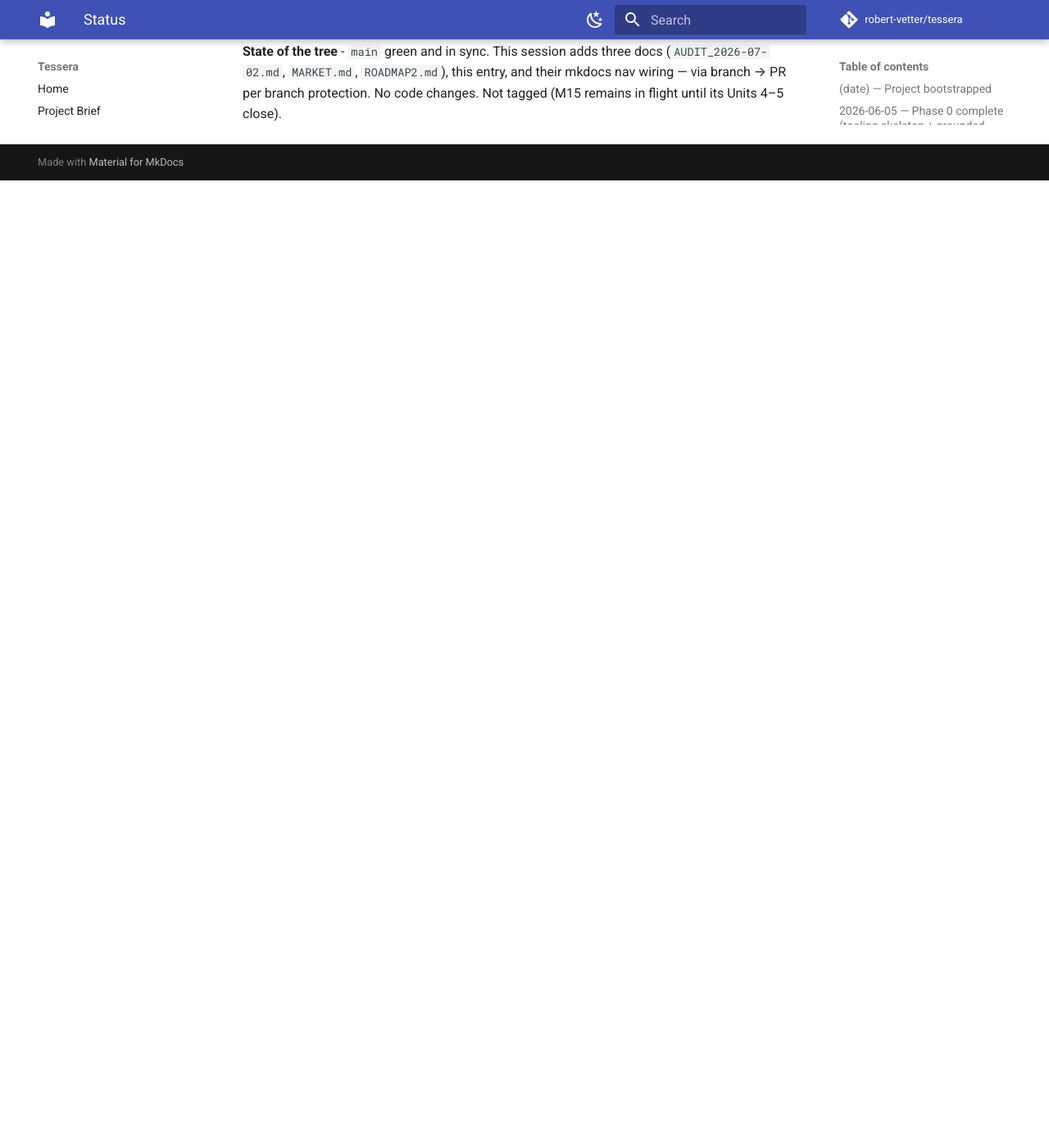
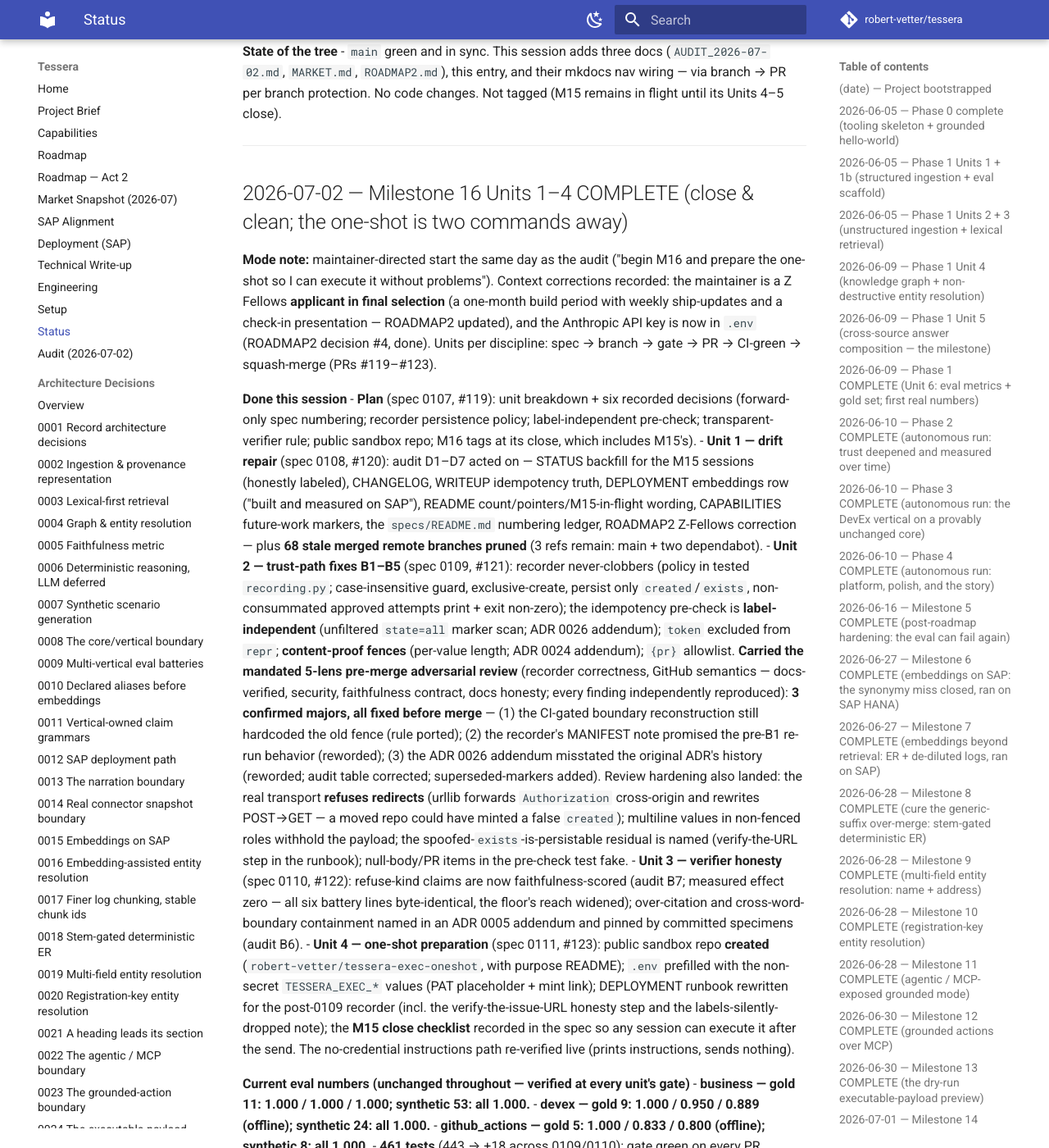
Before and after one commit to robert-vetter/tessera, an MkDocs documentation site: the page built from docs/STATUS.md, in a window 1280 px wide and 1400 px high, scrolled down 36625 px. Shown: the whole window at 82% size. Built offline with MkDocs 1.6.1 and Material for MkDocs 9.7.7, drawn with Linux system fonts in a browser that asks for light colours; comment, search, counter and statistics services are not loaded; before the commit the page ends 36845 px from its top, so only the background shows below that; some of the changed text lies outside the part shown.

Commit message:
docs: wrap Milestone 16 Units 1-4 — STATUS entry (/wrap) (#124)
Co-authored-by: Claude Fable 5 <noreply@anthropic.com>

```diff
--- a/docs/STATUS.md
+++ b/docs/STATUS.md
@@ -1804,3 +1804,91 @@ internship and the Z Fellows cohort (customer-ready MVP + visible traction).
   (`AUDIT_2026-07-02.md`, `MARKET.md`, `ROADMAP2.md`), this entry, and their
   mkdocs nav wiring — via branch → PR per branch protection. No code changes.
   Not tagged (M15 remains in flight until its Units 4–5 close).
+
+---
+
+## 2026-07-02 — Milestone 16 Units 1–4 COMPLETE (close & clean; the one-shot is two commands away)
+
+**Mode note:** maintainer-directed start the same day as the audit ("begin M16
+and prepare the one-shot so I can execute it without problems"). Context
+corrections recorded: the maintainer is a Z Fellows **applicant in final
+selection** (a one-month build period with weekly ship-updates and a check-in
+presentation — ROADMAP2 updated), and the Anthropic API key is now in `.env`
+(ROADMAP2 decision #4, done). Units per discipline: spec → branch → gate → PR
+→ CI-green → squash-merge (PRs #119–#123).
+
+**Done this session**
+- **Plan** (spec 0107, #119): unit breakdown + six recorded decisions
+  (forward-only spec numbering; recorder persistence policy; label-independent
+  pre-check; transparent-verifier rule; public sandbox repo; M16 tags at its
+  close, which includes M15's).
+- **Unit 1 — drift repair** (spec 0108, #120): audit D1–D7 acted on — STATUS
+  backfill for the M15 sessions (honestly labeled), CHANGELOG, WRITEUP
+  idempotency truth, DEPLOYMENT embeddings row ("built and measured on SAP"),
+  README count/pointers/M15-in-flight wording, CAPABILITIES future-work
+  markers, the `specs/README.md` numbering ledger, ROADMAP2 Z-Fellows
+  correction — plus **68 stale merged remote branches pruned** (3 refs remain:
+  main + two dependabot).
+- **Unit 2 — trust-path fixes B1–B5** (spec 0109, #121): recorder
+  never-clobbers (policy in tested `recording.py`; case-insensitive guard,
+  exclusive-create, persist only `created`/`exists`, non-consummated approved
+  attempts print + exit non-zero); the idempotency pre-check is
+  **label-independent** (unfiltered `state=all` marker scan; ADR 0026
+  addendum); `token` excluded from `repr`; **content-proof fences** (per-value
+  length; ADR 0024 addendum); `{pr}` allowlist. **Carried the mandated 5-lens
+  pre-merge adversarial review** (recorder correctness, GitHub semantics —
+  docs-verified, security, faithfulness contract, docs honesty; every finding
+  independently reproduced): **3 confirmed majors, all fixed before merge** —
+  (1) the CI-gated boundary reconstruction still hardcoded the old fence
+  (rule ported); (2) the recorder's MANIFEST note promised the pre-B1 re-run
+  behavior (reworded); (3) the ADR 0026 addendum misstated the original ADR's
+  history (reworded; audit table corrected; superseded-markers added). Review
+  hardening also landed: the real transport **refuses redirects** (urllib
+  forwards `Authorization` cross-origin and rewrites POST→GET — a moved repo
+  could have minted a false `created`); multiline values in non-fenced roles
+  withhold the payload; the spoofed-`exists`-is-persistable residual is named
+  (verify-the-URL step in the runbook); null-body/PR items in the pre-check
+  test fake.
+- **Unit 3 — verifier honesty** (spec 0110, #122): refuse-kind claims are now
+  faithfulness-scored (audit B7; measured effect zero — all six battery lines
+  byte-identical, the floor's reach widened); over-citation and
+  cross-word-boundary containment named in an ADR 0005 addendum and pinned by
+  committed specimens (audit B6).
+- **Unit 4 — one-shot preparation** (spec 0111, #123): public sandbox repo
+  **created** (`robert-vetter/tessera-exec-oneshot`, with purpose README);
+  `.env` prefilled with the non-secret `TESSERA_EXEC_*` values (PAT
+  placeholder + mint link); DEPLOYMENT runbook rewritten for the post-0109
+  recorder (incl. the verify-the-issue-URL honesty step and the
+  labels-silently-dropped note); the **M15 close checklist** recorded in the
+  spec so any session can execute it after the send. The no-credential
+  instructions path re-verified live (prints instructions, sends nothing).
+
+**Current eval numbers (unchanged throughout — verified at every unit's gate)**
+- **business — gold 11: 1.000 / 1.000 / 1.000; synthetic 53: all 1.000.**
+- **devex — gold 9: 1.000 / 0.950 / 0.889 (offline); synthetic 24: all 1.000.**
+- **github_actions — gold 5: 1.000 / 0.833 / 0.800 (offline); synthetic 8: all 1.000.**
+- **461 tests** (443 → +18 across 0109/0110); gate green on every PR.
+
+**Next**
+- **The maintainer's one-shot** (spec 0111): mint the fine-grained PAT
+  (Issues RW on `tessera-exec-oneshot` only), paste it into `.env`, run the
+  rehearsal, run the approved send, verify the printed issue URL.
+- Then any session executes the **0111 close checklist** → commit the scrubbed
+  receipt → WRITEUP/README/CHANGELOG → empty-diff audit → tags `milestone-15`
+  + `milestone-16` → hand back the **M17 kickoff** (demoable to humans:
+  narration, web UI over the existing trust objects, hosted demo — the
+  Z Fellows "live demo anyone can try" commitment).
+
+**Open questions / risks**
+- The remaining maintainer decisions (ROADMAP2 checklist): HANA instance
+  health, SALT HF access request, hosting choice, BTP account, the Z Fellows
+  check-in date, launch consent. None blocks the one-shot.
+- Two open dependabot PRs (#59 actions/cache, #60 python group) — take through
+  a normal gate cycle when convenient.
+- The sandbox repo is public and idle until the send — run the one-shot soon
+  (the runbook's verify-URL step covers the remote spoof case regardless).
+
+**State of the tree**
+- `main` green and in sync; no open unit branches. PRs #118–#123 merged this
+  day. Not tagged (M15/M16 tag together after the send, per spec 0107
+  decision 6).
```
